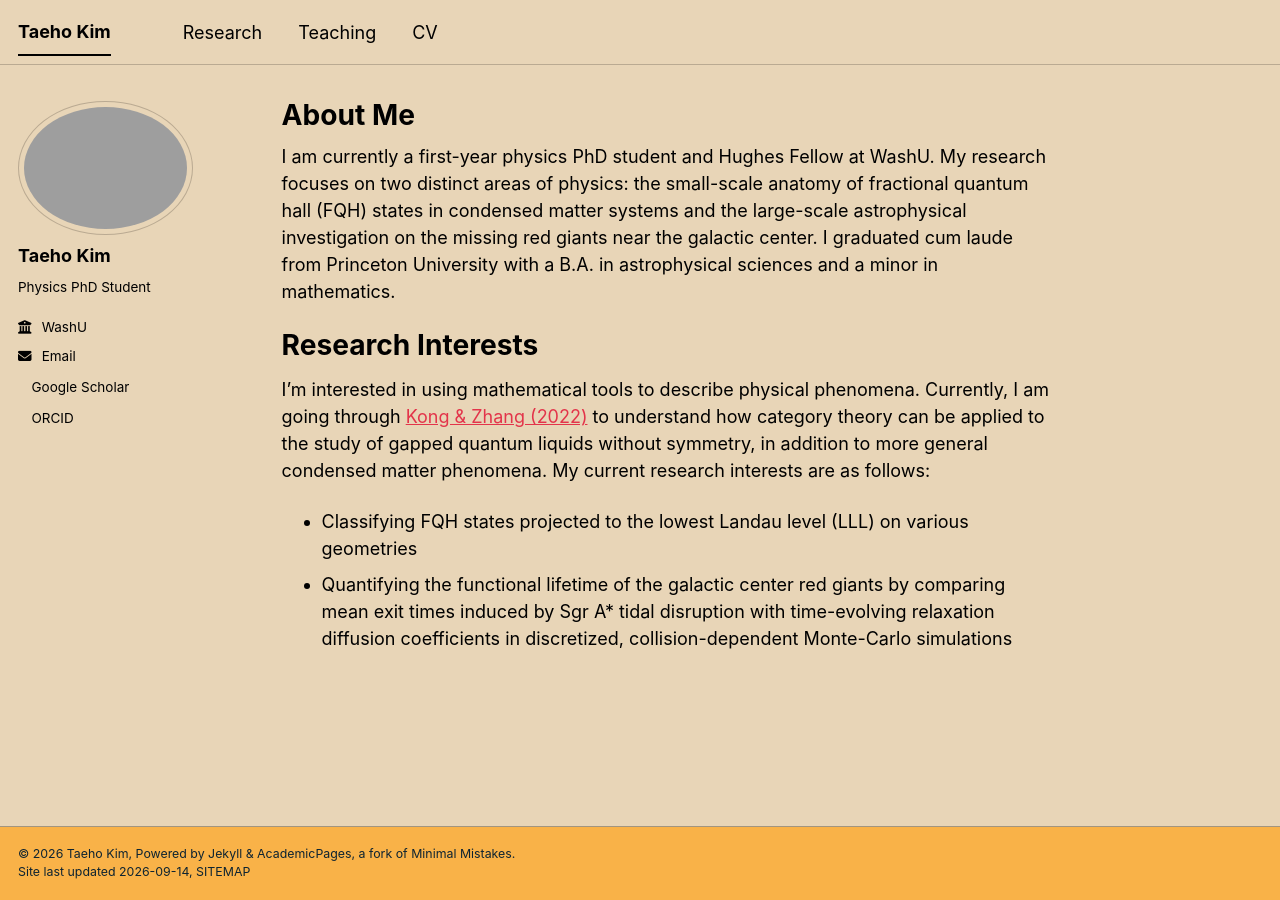
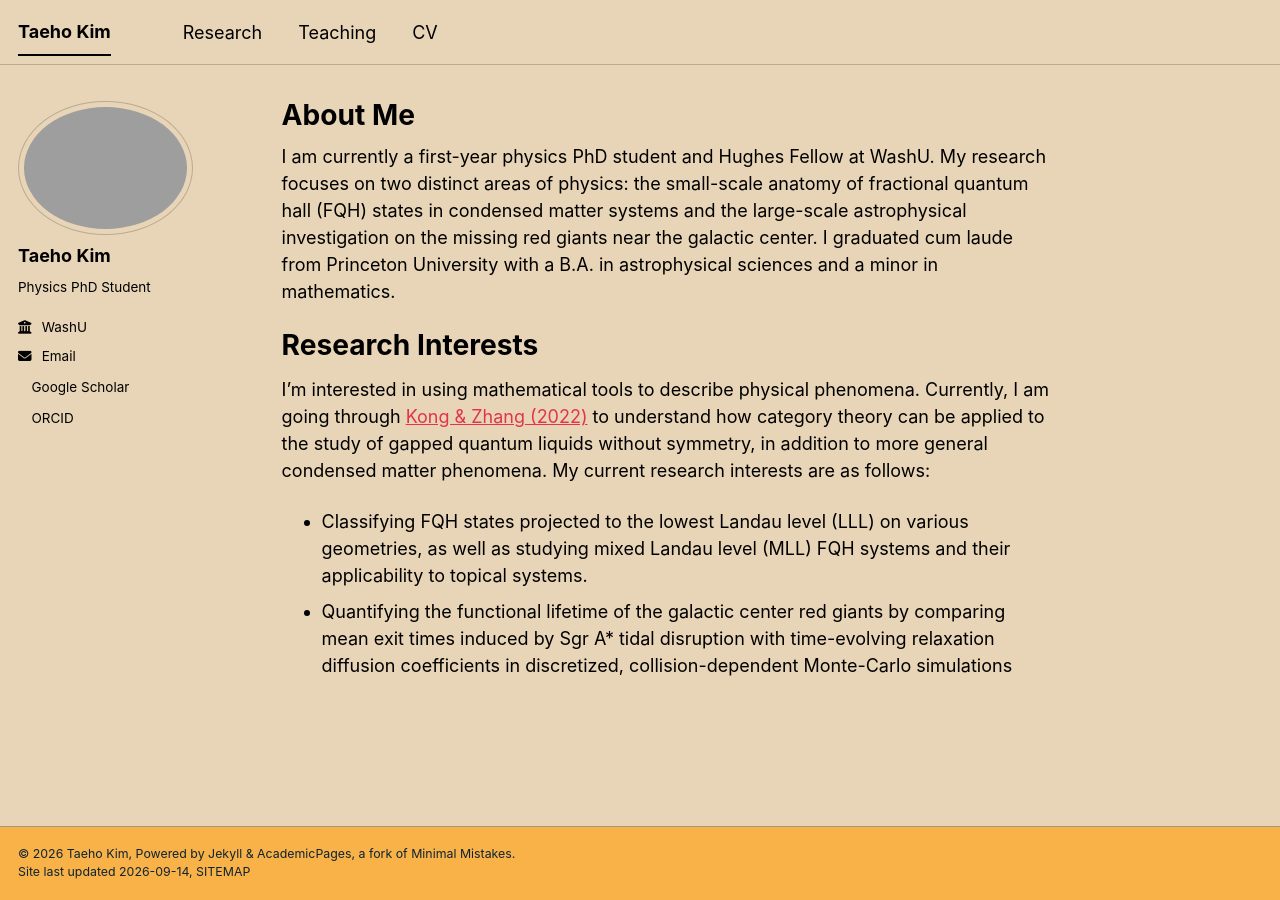
Before and after one commit to tk3411/tk3411.github.io, a Jekyll site: the page built from _pages/about.md, in a window 1280 px wide. Built offline with Jekyll 4.4.1, drawn with Linux system fonts in a browser that asks for light colours; a style sheet for code colours, icons or effects is not loaded.

Commit message:
Update about.md

```diff
--- a/_pages/about.md
+++ b/_pages/about.md
@@ -13,5 +13,5 @@ Research Interests
 ======
 I'm interested in using mathematical tools to describe physical phenomena. Currently, I am going through [Kong & Zhang (2022)](https://arxiv.org/abs/2205.05565) to understand how category theory can be applied to the study of gapped quantum liquids without symmetry, in addition to more general condensed matter phenomena. My current research interests are as follows:
 
-* Classifying FQH states projected to the lowest Landau level (LLL) on various geometries
+* Classifying FQH states projected to the lowest Landau level (LLL) on various geometries, as well as studying mixed Landau level (MLL) FQH systems and their applicability to topical systems.
 * Quantifying the functional lifetime of the galactic center red giants by comparing mean exit times induced by Sgr A* tidal disruption with time-evolving relaxation diffusion coefficients in discretized, collision-dependent Monte-Carlo simulations
```
